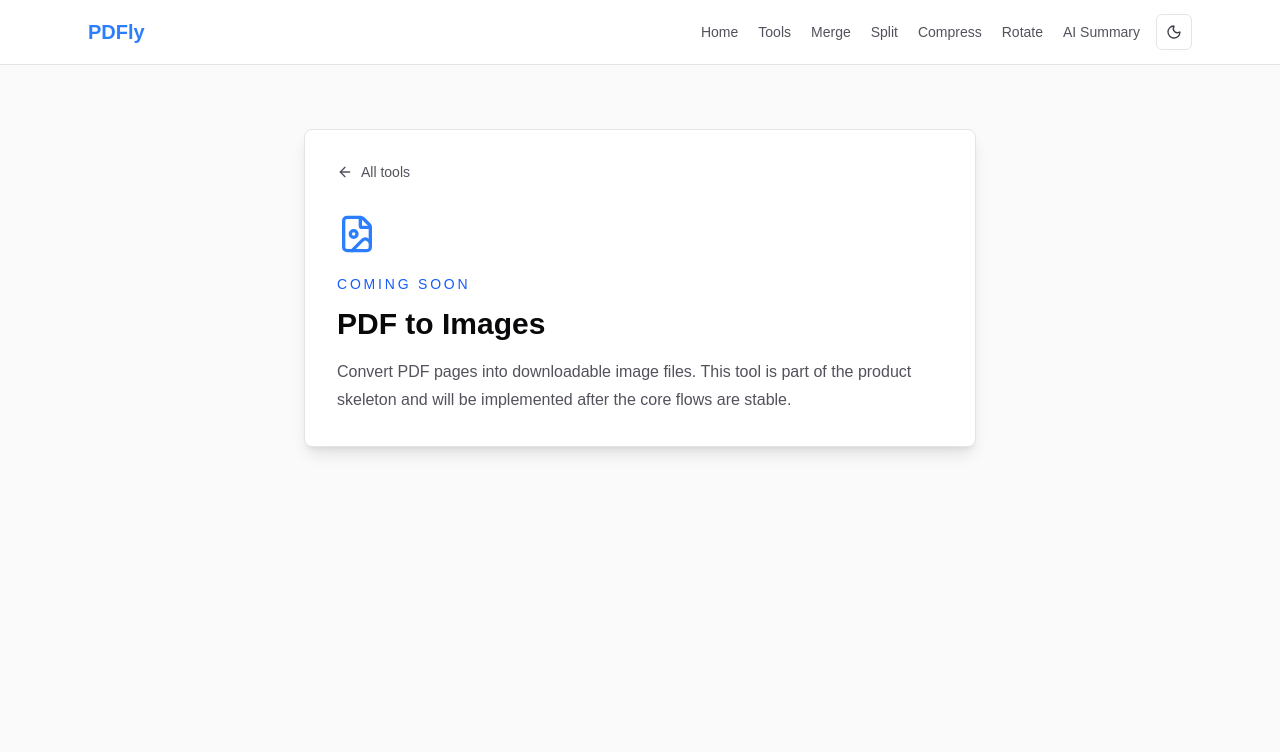
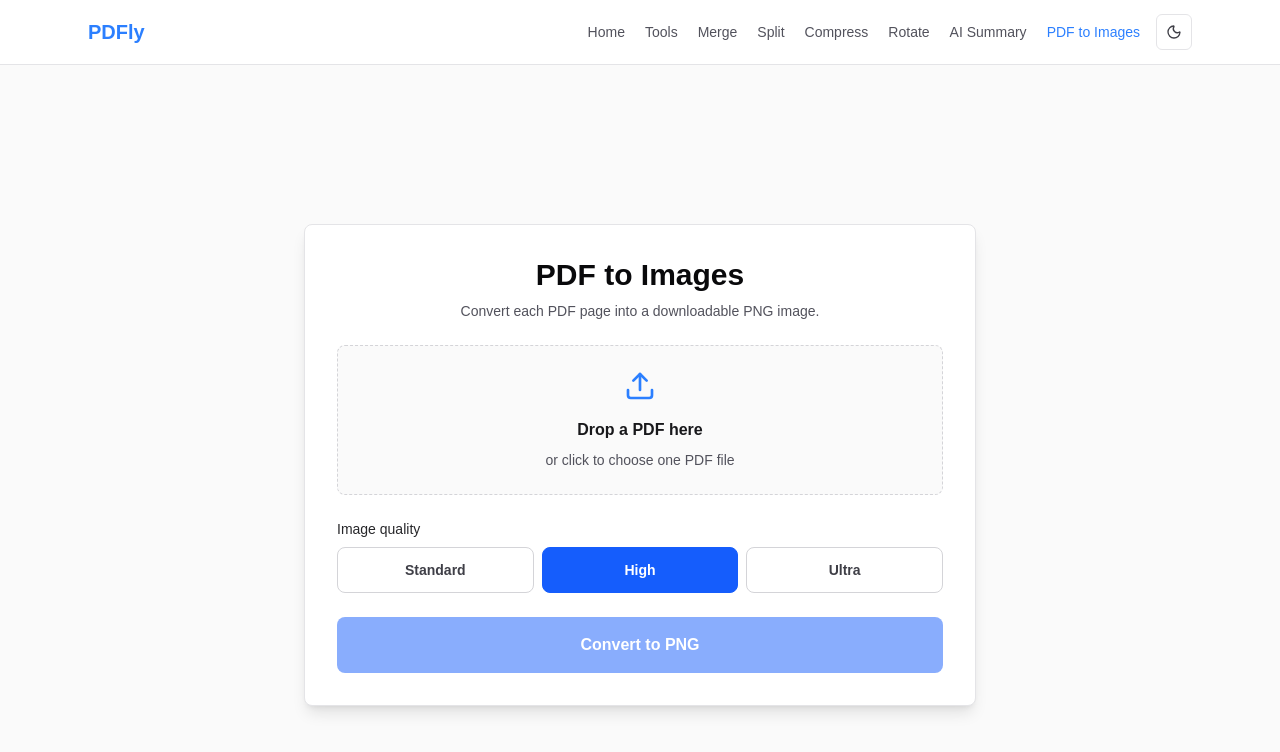
Before and after one commit to eliffisik/pdfly-tools, a Next.js app: page /tools/pdf-to-images in a window 1280 px wide. Shown: the top 752 px of the page. Built offline with nearby package versions, Linux system fonts and the light colour scheme.

Commit message:
Add PDF to images tool

```diff
--- a/app/lib/tools.ts
+++ b/app/lib/tools.ts
@@ -66,7 +66,7 @@ export const tools: Tool[] = [
     title: "PDF to Images",
     shortTitle: "PDF to Images",
     description: "Convert PDF pages into downloadable image files.",
-    status: "coming-soon",
+    status: "available",
     icon: FileImage,
   },
   {
--- a/app/tools/pdf-to-images/page.tsx
+++ b/app/tools/pdf-to-images/page.tsx
@@ -1,10 +1,221 @@
-import ComingSoonTool from "@/app/components/ComingSoonTool";
-import { getToolByHref } from "@/app/lib/tools";
+"use client";
+
+import FileDropzone from "@/app/components/FileDropzone";
+import SelectedFileRow from "@/app/components/SelectedFileRow";
+import { Download } from "lucide-react";
+import { useEffect, useState } from "react";
+
+type ConvertedImage = {
+  pageNumber: number;
+  fileName: string;
+  url: string;
+};
+
+const scaleOptions = [
+  { label: "Standard", value: 1.5 },
+  { label: "High", value: 2 },
+  { label: "Ultra", value: 3 },
+];
+
+function getErrorMessage(error: unknown) {
+  return error instanceof Error ? error.message : "Something went wrong.";
+}
+
+function canvasToPngBlob(canvas: HTMLCanvasElement) {
+  return new Promise<Blob>((resolve, reject) => {
+    canvas.toBlob((blob) => {
+      if (!blob) {
+        reject(new Error("Could not create an image from this page."));
+        return;
+      }
+
+      resolve(blob);
+    }, "image/png");
+  });
+}
 
 export default function PdfToImagesPage() {
-  const tool = getToolByHref("/tools/pdf-to-images");
+  const [file, setFile] = useState<File | null>(null);
+  const [scale, setScale] = useState(2);
+  const [loading, setLoading] = useState(false);
+  const [images, setImages] = useState<ConvertedImage[]>([]);
+  const [error, setError] = useState("");
 
-  if (!tool) return null;
+  useEffect(() => {
+    return () => {
+      images.forEach((image) => URL.revokeObjectURL(image.url));
+    };
+  }, [images]);
 
-  return <ComingSoonTool tool={tool} />;
+  const clearImages = () => {
+    images.forEach((image) => URL.revokeObjectURL(image.url));
+    setImages([]);
+  };
+
+  const handleFilesSelected = (selectedFiles: File[]) => {
+    setFile(selectedFiles[0] || null);
+    clearImages();
+    setError("");
+  };
+
+  const clearFile = () => {
+    setFile(null);
+    clearImages();
+    setError("");
+  };
+
+  const handleConvert = async () => {
+    if (!file) return;
+
+    setLoading(true);
+    clearImages();
+    setError("");
+
+    try {
+      const pdfjs = await import("pdfjs-dist");
+
+      pdfjs.GlobalWorkerOptions.workerSrc = new URL(
+        "pdfjs-dist/build/pdf.worker.min.mjs",
+        import.meta.url
+      ).toString();
+
+      const pdf = await pdfjs.getDocument({
+        data: await file.arrayBuffer(),
+      }).promise;
+      const convertedImages: ConvertedImage[] = [];
+
+      for (let pageNumber = 1; pageNumber <= pdf.numPages; pageNumber += 1) {
+        const page = await pdf.getPage(pageNumber);
+        const viewport = page.getViewport({ scale });
+        const canvas = document.createElement("canvas");
+        const canvasContext = canvas.getContext("2d");
+
+        if (!canvasContext) {
+          throw new Error("Canvas is not supported in this browser.");
+        }
+
+        canvas.width = Math.ceil(viewport.width);
+        canvas.height = Math.ceil(viewport.height);
+
+        await page.render({
+          canvas,
+          canvasContext,
+          viewport,
+        }).promise;
+
+        const blob = await canvasToPngBlob(canvas);
+        convertedImages.push({
+          pageNumber,
+          fileName: `page-${String(pageNumber).padStart(2, "0")}.png`,
+          url: URL.createObjectURL(blob),
+        });
+      }
+
+      setImages(convertedImages);
+    } catch (convertError) {
+      setError(getErrorMessage(convertError));
+    } finally {
+      setLoading(false);
+    }
+  };
+
+  return (
+    <main className="flex min-h-screen items-center justify-center bg-zinc-50 px-6 py-12 transition-colors dark:bg-zinc-950">
+      <section className="w-full max-w-2xl rounded-lg border border-zinc-200 bg-white p-8 shadow-lg dark:border-zinc-800 dark:bg-zinc-900">
+        <h1 className="mb-2 text-center text-3xl font-bold text-zinc-950 dark:text-white">
+          PDF to Images
+        </h1>
+        <p className="mb-6 text-center text-sm text-zinc-600 dark:text-zinc-400">
+          Convert each PDF page into a downloadable PNG image.
+        </p>
+
+        <FileDropzone
+          label="Drop a PDF here"
+          helperText="or click to choose one PDF file"
+          disabled={loading}
+          onFilesSelected={handleFilesSelected}
+        />
+
+        {file && (
+          <div className="mt-4">
+            <SelectedFileRow file={file} onRemove={clearFile} />
+          </div>
+        )}
+
+        <div className="mt-6">
+          <p className="mb-2 text-sm font-medium text-zinc-800 dark:text-zinc-200">
+            Image quality
+          </p>
+          <div className="grid grid-cols-3 gap-2">
+            {scaleOptions.map((option) => (
+              <button
+                key={option.value}
+                type="button"
+                onClick={() => {
+                  setScale(option.value);
+                  clearImages();
+                  setError("");
+                }}
+                disabled={loading}
+                className={`rounded-lg border px-4 py-3 text-sm font-semibold transition disabled:cursor-not-allowed disabled:opacity-60 ${
+                  scale === option.value
+                    ? "border-blue-600 bg-blue-600 text-white"
+                    : "border-zinc-300 bg-white text-zinc-700 hover:border-blue-400 dark:border-zinc-700 dark:bg-zinc-950 dark:text-zinc-200"
+                }`}
+              >
+                {option.label}
+              </button>
+            ))}
+          </div>
+        </div>
+
+        <button
+          type="button"
+          onClick={handleConvert}
+          disabled={loading || !file}
+          className="mt-6 w-full rounded-lg bg-blue-600 px-6 py-4 font-semibold text-white transition hover:bg-blue-700 disabled:cursor-not-allowed disabled:opacity-50"
+        >
+          {loading ? "Converting pages..." : "Convert to PNG"}
+        </button>
+
+        {loading && (
+          <p className="mt-4 text-center text-sm text-zinc-600 dark:text-zinc-400">
+            Rendering PDF pages in your browser...
+          </p>
+        )}
+
+        {error && <p className="mt-4 text-center text-sm text-red-300">{error}</p>}
+
+        {images.length > 0 && !loading && !error && (
+          <div className="mt-6 space-y-3">
+            <p className="text-sm text-zinc-600 dark:text-zinc-400">
+              Converted images ({images.length})
+            </p>
+
+            <div className="grid gap-3 sm:grid-cols-2">
+              {images.map((image) => (
+                <a
+                  key={image.url}
+                  href={image.url}
+                  download={image.fileName}
+                  className="group rounded-lg border border-zinc-200 bg-zinc-50 p-3 transition hover:border-blue-300 dark:border-zinc-800 dark:bg-zinc-950 dark:hover:border-blue-500"
+                >
+                  {/* eslint-disable-next-line @next/next/no-img-element */}
+                  <img
+                    src={image.url}
+                    alt={`Page ${image.pageNumber}`}
+                    className="mb-3 aspect-[3/4] w-full rounded-md border border-zinc-200 object-contain bg-white dark:border-zinc-800"
+                  />
+                  <span className="flex items-center justify-between gap-3 text-sm font-medium text-zinc-800 dark:text-zinc-200">
+                    {image.fileName}
+                    <Download className="h-4 w-4 text-blue-500 transition group-hover:translate-y-0.5" />
+                  </span>
+                </a>
+              ))}
+            </div>
+          </div>
+        )}
+      </section>
+    </main>
+  );
 }
```
